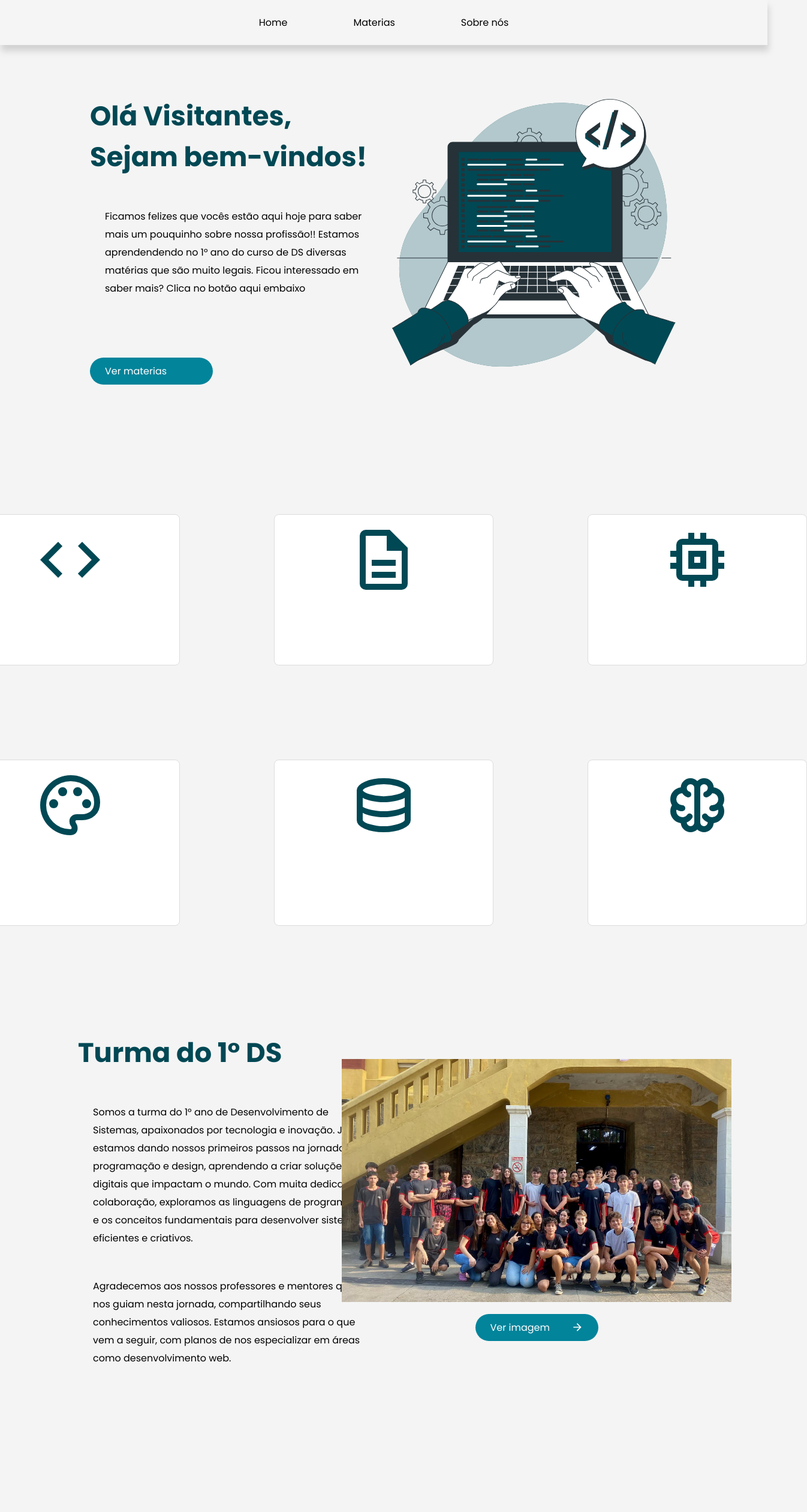
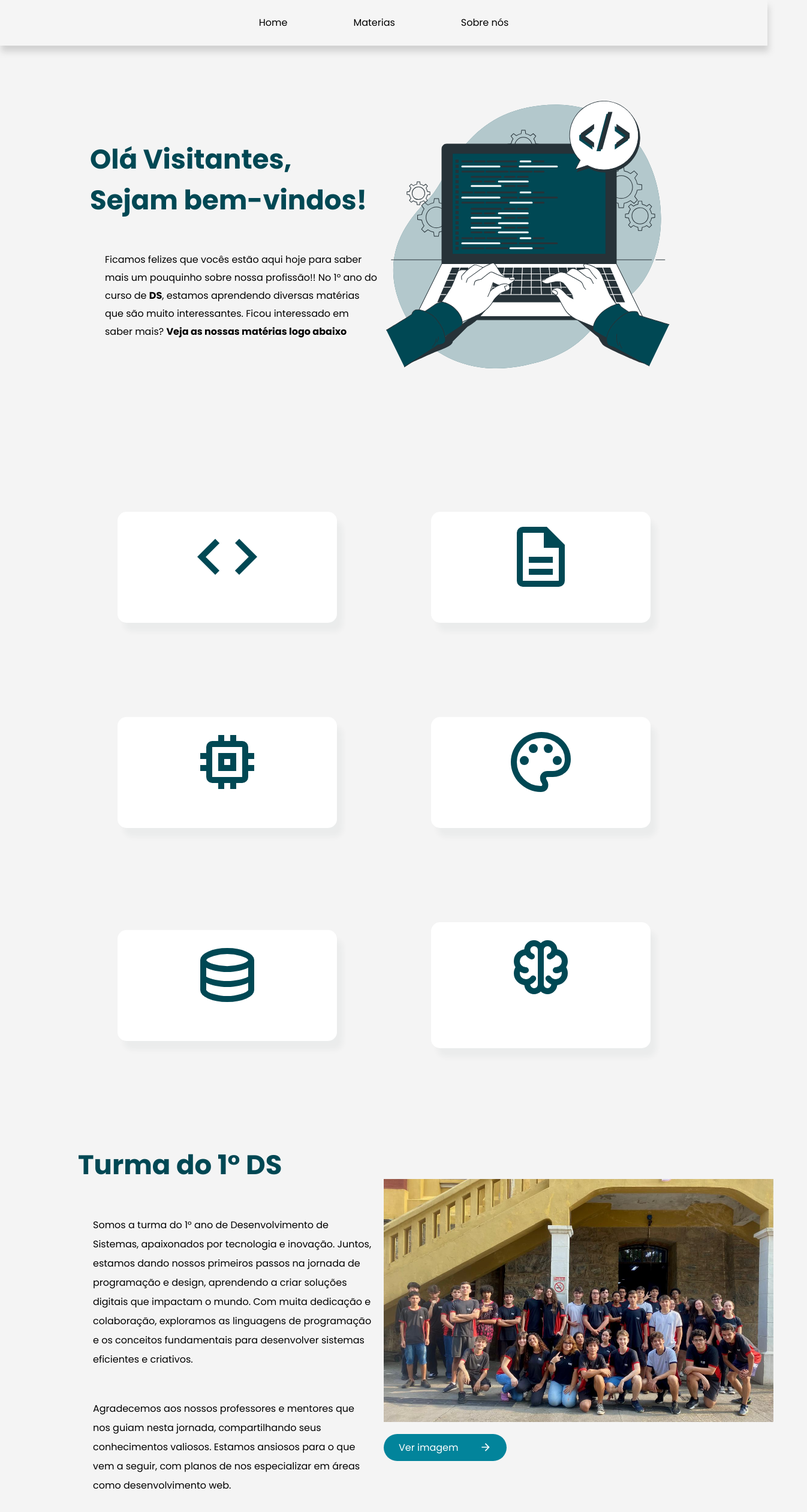
Before and after one commit to DevPH-Santos/feira-de-Ciencias1DS, a plain HTML site: page index.html in a window 1280 px wide. Shown: the whole page at 60% size, 1346 px wide, since content can reach past the window. Before the commit the page ends 2400 px from the top, so only its background shows below. Drawn offline with Linux system fonts and the light colour scheme.

Commit message:
alterando o design do site

```diff
--- a/css/main.css
+++ b/css/main.css
@@ -9,24 +9,16 @@
 }
 
 body {
-    height: 100%;
     width: 100%;
     background-color: #f4f4f4;
     display: flex;
     flex-direction: column;
-    align-items: center;
-    justify-content: center;
-}
-
-html, body {
-    scroll-behavior: smooth;
 }
 
 main{
     display: flex;
     flex-direction: column;
     width: 100%;
-    height: 100vh;
 }
 
 nav {
@@ -39,7 +31,6 @@ nav {
     background-color: whitesmoke;
     box-shadow: 2px 10px 10px 0 rgba(117, 117, 117, 0.267);
     padding: 20px 65px;
-    margin-bottom: 15px;
     z-index: 2;
 }
 
@@ -47,15 +38,17 @@ nav a{
     color: rgb(0, 0, 0);
     text-decoration: none;
     padding: 5px;
+    border-bottom: 1px solid transparent;
+    transition: border-bottom 0.2s ease;
 }
 
 nav a:hover{
     border-bottom: 1px solid #02849b;
     color: #02849b;
-    transition: 0.6s ease-in-out;
 }
 
 .conteudo{
+    height: 100vh;
     padding: 0 150px;
     align-items: center;
     justify-content: space-between;
@@ -63,11 +56,7 @@ nav a:hover{
     display: flex;
 }
 
-.right{
-    max-width: 50%;
-}
-
-.right img{
+.conteudo img{
     width: 500px;
 }
 
@@ -105,6 +94,7 @@ nav a:hover{
 }
 
 #materias{
+    margin: 100px auto;
     height: 100vh;
     width: 100%;
     display: flex;
@@ -113,8 +103,10 @@ nav a:hover{
 }
 
 .grid-container {
-    display: grid;
-    grid-template-columns: repeat(3, 1fr);
+    align-items: center;
+    justify-content: center;
+    display: flex;
+    flex-wrap: wrap;
     gap: 157px;
 }
 
@@ -126,28 +118,31 @@ nav a:hover{
     text-align: center;
     flex-direction: column;
     background-color: white;
-    border: 1px solid #ddd;
-    border-radius: 8px;
+    border-radius: 15px;
     padding: 15px;
-    text-align: center;
     transition: all 0.3s ease;
+    text-decoration: none;
+    color: #02849b;
+    box-shadow: 10px 15px 10px 0 rgba(1, 51, 59, 0.041);
+    font-weight: bold;
 }
 
 .card img{
     width: 120px;
 }
 
-.card p, .card a {
+.card p{
     opacity: 0;
     transform: translateY(20px);
     transition: opacity 0.3s ease, transform 0.3s ease;
 }
 
 .card:hover{
-    box-shadow: 15px 5px 15px 0 #017f965d;
+    transform: scale3d(1.05, 1.05, 1.05);
+    box-shadow: 15px 25px 15px 0 #0180963a;
 }
 
-.card:hover p, .card:hover a {
+.card:hover p{
     opacity: 1;
     transform: translateY(0);
 }
@@ -155,18 +150,6 @@ nav a:hover{
 .card p {
     margin-top: 10px;
     font-size: 16px;
-}
-
-.card a {
-    padding: 10px 25px;
-    background-color: #004854;
-    color: white;
-    border-radius: 10px;
-    text-decoration: none;
-    text-transform: uppercase;
-    font-weight: bold;
-    margin-top: 20px;
-    width: 80%;
 }
 
 #sobre-nos{
@@ -182,7 +165,7 @@ nav a:hover{
 .turma_img{
     display: flex;
     flex-direction: column;
-    align-items: center;
+    align-items: flex-start;
     justify-content: center;
     gap: 20px;
     max-width: 50%;
@@ -206,11 +189,11 @@ nav a:hover{
     padding: 10px 25px;
     border-radius: 9999px;
     width: 205px;
+    transition: all 0.7s ease;
 }
 
 .turma_img a:hover{
     width: 350px;
-    transition: 0.5s ease-in-out;
     background-color: #004854;
 }
 
@@ -228,5 +211,5 @@ nav a:hover{
 
 .text p{
     margin-left: 25px;
-    line-height: 30px;
+    line-height: 200%;
 }
--- a/index.html
+++ b/index.html
@@ -15,7 +15,7 @@
     <main>
 
         <nav>
-            <a href="" class="active">Home</a>
+            <a href="#" class="active">Home</a>
             <a href="#materias">Materias</a>
             <a href="#sobre-nos">Sobre nós</a>
         </nav>
@@ -26,18 +26,14 @@
 
                 <h1>Olá Visitantes, <br> Sejam bem-vindos!</h1>
                 <p>Ficamos felizes que vocês estão aqui hoje para saber mais um pouquinho sobre nossa profissão!!
-                    Estamos aprendendendo no 1° ano do curso de <span>DS</span> diversas matérias que são muito legais.
-                    Ficou interessado em saber mais? Clica no botão aqui embaixo</p>
-
-                <a href="#materias">Ver materias</a>
+                    No 1° ano do curso de <strong>DS</strong>, estamos aprendendo diversas matérias que são muito
+                    interessantes.
+                    Ficou interessado em saber mais? <strong>Veja as nossas matérias logo abaixo</strong>
+                </p>
 
             </div>
 
-            <div class="right">
-
-                <img src="img/hand-coding-bro.svg" alt="">
-
-            </div>
+            <img src="img/hand-coding-bro.svg" alt="">
 
         </div>
 
@@ -46,41 +42,35 @@
     <div id="materias">
 
         <div class="grid-container">
-            <div class="card">
-                <img src="img/hmtl.svg" alt="PW - Programação Web">
+            <a href="pwi.html" class="card">
+                <img src="img/html.svg" alt="PW - Programação Web">
                 <p>PW - Programação Web</p>
-                <a href="pwi.html">ver</a>
-            </div>
+            </a>
 
-            <div class="card">
+            <a href="aps.html" class="card">
                 <img src="img/aps.svg" alt="APS - Análise e Projeto de Sistemas">
                 <p>APS - Análise e Projeto de Sistemas</p>
-                <a href="aps.html">ver</a>
-            </div>
+            </a>
 
-            <div class="card">
+            <a href="fi.html" class="card">
                 <img src="img/fi.svg" alt="FI - Fundamentos da Informática">
                 <p>FI - Fundamentos da Informática</p>
-                <a href="fi.html">ver</a>
-            </div>
+            </a>
 
-            <div class="card">
+            <a href="dd.html" class="card">
                 <img src="img/dd.svg" alt="Outra Matéria 1">
                 <p>DD - Design Digital</p>
-                <a href="dd.html">ver</a>
-            </div>
+            </a>
 
-            <div class="card">
+            <a href="bd.html" class="card">
                 <img src="img/bd.svg" alt="Outra Matéria 2">
                 <p>BD - Banco de Dados</p>
-                <a href="bd.html" ="blank">ver</a>
-            </div>
+            </a>
 
-            <div class="card">
+            <a href="tpa.html" class="card">
                 <img src="img/tpa.svg" alt="Outra Matéria 3">
                 <p>TPA - Técnica de programação e algorítmo</p>
-                <a href="tpa.html">ver</a>
-            </div>
+            </a>
         </div>
 
     </div>
@@ -90,9 +80,14 @@
         <div class="text">
 
             <h1>Turma do 1° DS</h1>
-            <p>Somos a turma do 1° ano de Desenvolvimento de Sistemas, apaixonados por tecnologia e inovação. Juntos, estamos dando nossos primeiros passos na jornada de programação e design, aprendendo a criar soluções digitais que impactam o mundo. Com muita dedicação e colaboração, exploramos as linguagens de programação e os conceitos fundamentais para desenvolver sistemas eficientes e criativos.</p>
+            <p>Somos a turma do 1° ano de Desenvolvimento de Sistemas, apaixonados por tecnologia e inovação. Juntos,
+                estamos dando nossos primeiros passos na jornada de programação e design, aprendendo a criar soluções
+                digitais que impactam o mundo. Com muita dedicação e colaboração, exploramos as linguagens de
+                programação e os conceitos fundamentais para desenvolver sistemas eficientes e criativos.</p>
 
-            <p>Agradecemos aos nossos professores e mentores que nos guiam nesta jornada, compartilhando seus conhecimentos valiosos. Estamos ansiosos para o que vem a seguir, com planos de nos especializar em áreas como desenvolvimento web.</p>
+            <p>Agradecemos aos nossos professores e mentores que nos guiam nesta jornada, compartilhando seus
+                conhecimentos valiosos. Estamos ansiosos para o que vem a seguir, com planos de nos especializar em
+                áreas como desenvolvimento web.</p>
 
         </div>
 
```
Also changed, not shown: img/html.svg (renamed from img/hmtl.svg).
